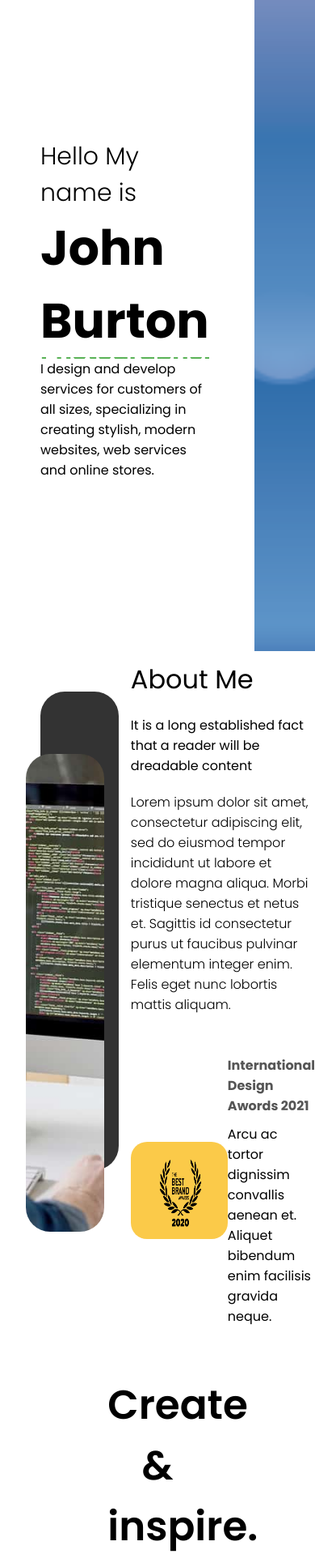
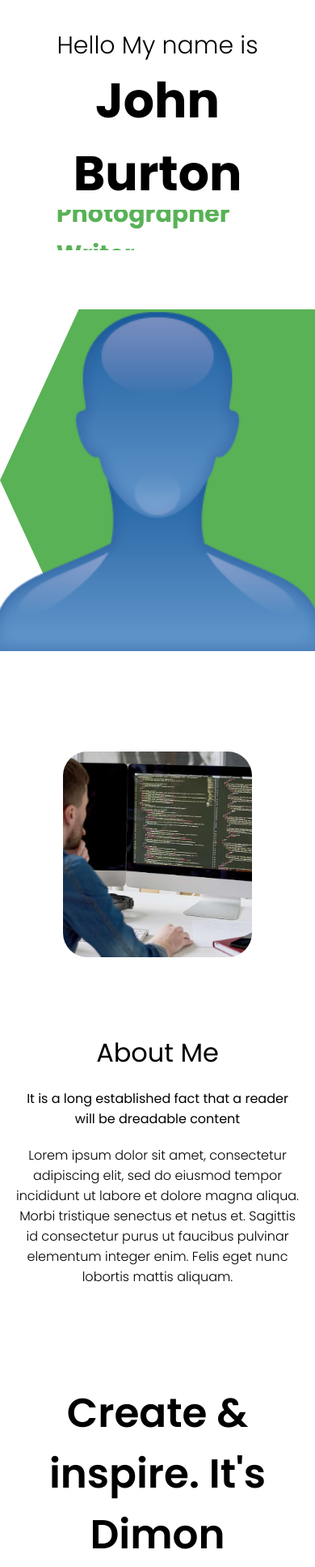
Before and after one commit to programer1983/Portfolio, a React (Create React App) app: page / in a window 390 px wide. Shown: the part 40-1975 px from the top of the page at 81% size. Built offline with nearby package versions, Linux system fonts and the light colour scheme.

Commit message:
adaptation for mobile devices;

```diff
--- a/src/components/about/about.css
+++ b/src/components/about/about.css
@@ -73,3 +73,27 @@
     color: #555;
     margin-bottom: 10px;
 }
+
+@media screen and (max-width: 480px) {
+    .a {
+        flex-direction: column;
+        text-align: center;
+        margin-top: 50px;
+    }
+
+    .a-left {
+        width: 100%;
+    }
+
+    .a-card {
+        height: 30vh;
+    }
+
+    .a-card.bg, .a-award {
+        display: none;
+    }
+
+    .a-right {
+        padding: 20px;
+    }
+}
--- a/src/components/contact/contact.css
+++ b/src/components/contact/contact.css
@@ -88,3 +88,41 @@
     font-weight: 500;
     cursor: pointer;
 }
+
+
+@media screen and (max-width: 480px) {
+    .c-wrapper {
+        flex-direction: column;
+        padding: 0px 50px;
+    }
+
+    .c-title {
+        font-size: 20px;
+    }
+
+    .c-info-item {
+        margin: 20px 0px;
+        width: 100%;
+    }
+
+    .c-desc {
+        display: none;
+    }
+
+    form {
+        margin-top: 0px;
+        display: flex;
+        flex-wrap: wrap;
+    }
+
+    input {
+        width: 35%;
+        height: 40px;
+        margin: 10px;
+        margin-left: 0;
+    }
+
+    button {
+        margin-top: 10px;
+    }
+}
--- a/src/components/intro/intro.css
+++ b/src/components/intro/intro.css
@@ -82,3 +82,23 @@
     top: 0;
     right: 0;
 }
+
+@media screen and (max-width: 480px) {
+    .i {
+        flex-direction: column;
+    }
+
+    .i-left-wrapper {
+        padding: 10px;
+        align-items: center;
+        justify-content: center;
+        text-align: center;
+        height: 100%;
+    }
+
+    .i-desc {
+        display: none;
+    }
+
+
+}
--- a/src/components/product/product.css
+++ b/src/components/product/product.css
@@ -34,3 +34,10 @@
     transform: translateY(-100%);
 
 }
+
+@media screen and (max-width: 480px) {
+    .p {
+        width: 40%;
+        height: 20vh;
+    }
+}
--- a/src/components/productList/productlist.css
+++ b/src/components/productList/productlist.css
@@ -25,3 +25,17 @@
     flex-wrap: wrap;
     justify-content: space-between;
 }
+
+@media screen and (max-width: 480px) {
+    .pl {
+        padding: 10px;
+    }
+
+    .pl-texts {
+        width: 100%;
+    }
+
+    .pl-desc {
+        display: none;
+    }
+}
```
